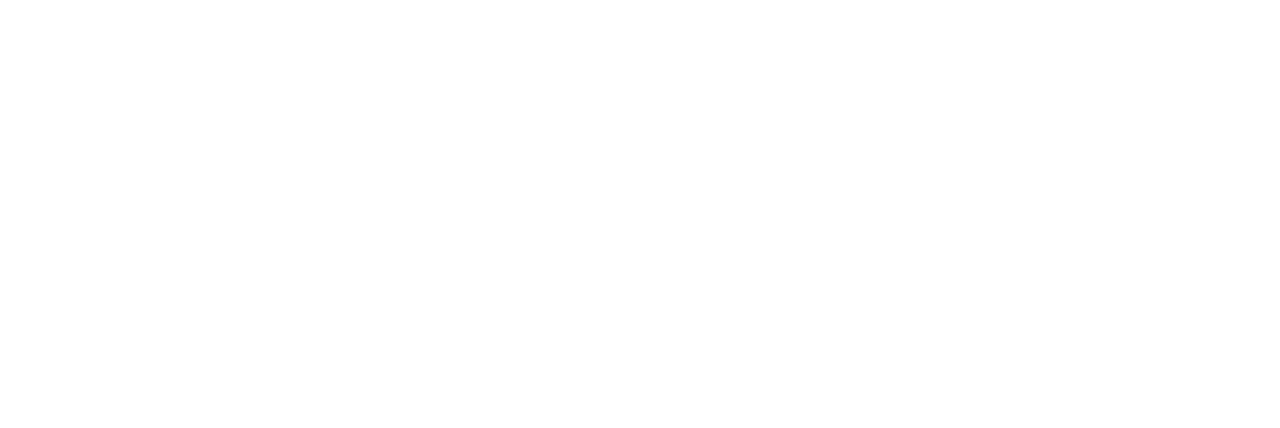
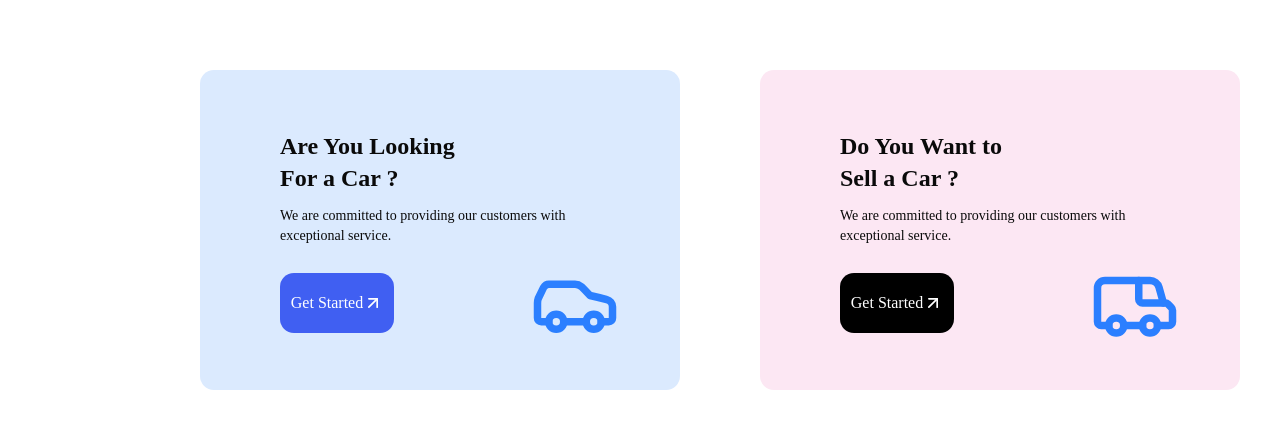
Before and after one commit to oniichan2004/site.practice, a Next.js app: page / in a window 1280 px wide. Shown: the part 3568-3996 px from the top of the page. Before the commit the page ends 3518 px from the top, so only its background shows below. Built offline with nearby package versions, Linux system fonts and the light colour scheme.

Commit message:
almost finished

```diff
--- a/app/page.tsx
+++ b/app/page.tsx
@@ -3,6 +3,7 @@
 import Exploring from "@/components/common/exploring";
 import Something from "@/components/common/something";
 import PopularMakes from "@/components/common/popular-makes";
+import SellBuy from "@/components/common/sell-buy"
 function MyHome() {
   return (
     <div>
@@ -11,6 +12,7 @@
       <Exploring />
       <Something />
       <PopularMakes />
+      <SellBuy/>
     </div>
   );
 }
--- a/components/common/sell-buy.tsx
+++ b/components/common/sell-buy.tsx
@@ -1,19 +1,56 @@
-export default function SellBuy (){
+import Link from "next/link";
+// import {Button} from  "@/components/ui/button"
+import { ArrowUpRight ,Car ,Van } from "lucide-react";
+export default function SellBuy() {
+  return (
+    <div className="pt-30 pl-50 flex flex-row gap-20 h-150">
+      <div className="  pl-20 pt-15 pr-15 w-120 h-80 flex flex-col gap-3  bg-blue-100 rounded-xl">
+        <div className="text-2xl flex flex-col  font-bold font-sans ">
 
-    return (
+          <span> Are You Looking</span>
+          <span>For a Car ?</span>
+        </div>
+        <div className="text-sm ">
 
+          <span>
+            We are committed to providing our customers with exceptional
+            service.
+          </span>
+        </div>
+<div className="flex flex-row items-center  gap-34  text-white ">
+        <div className="flex flex-row items-center justify-center bg-[#405FF2] w-33 h-15 rounded-xl " >
+          <Link href="#" className="flex flex-row items-center justify-center "> Get Started <ArrowUpRight size = '20'/>  </Link>
+        </div>
+<div className=""><Car  size= '90' className="text-blue-500"/></div>
 
-        <div className=" w-300 h-100 flex flex-row gap-20  bg-blue-500 pl-30">
-    <div>
-
-
-
-    </div>
+        </div>
+      </div>
 
 
 
 
 
+      <div className="  pl-20 pt-15 pr-15 w-120 h-80 flex flex-col gap-3  bg-pink-100 rounded-xl">
+        <div className="text-2xl flex flex-col  font-bold font-sans ">
+
+          <span>Do You Want to</span>
+          <span>Sell a Car ?</span>
         </div>
-    )
+        <div className="text-sm ">
+
+          <span>
+            We are committed to providing our customers with exceptional
+            service.
+          </span>
+        </div>
+<div className="flex flex-row items-center  gap-34 text-white  ">
+        <div className="flex flex-row items-center justify-center bg-black w-33 h-15 rounded-xl " >
+          <Link href="#" className="flex flex-row items-center justify-center "> Get Started <ArrowUpRight size = '20'/>  </Link>
+        </div>
+<div className=""><Van  size= '90' className="text-blue-500"/></div>
+
+        </div>
+      </div>
+    </div>
+  );
 }
```
